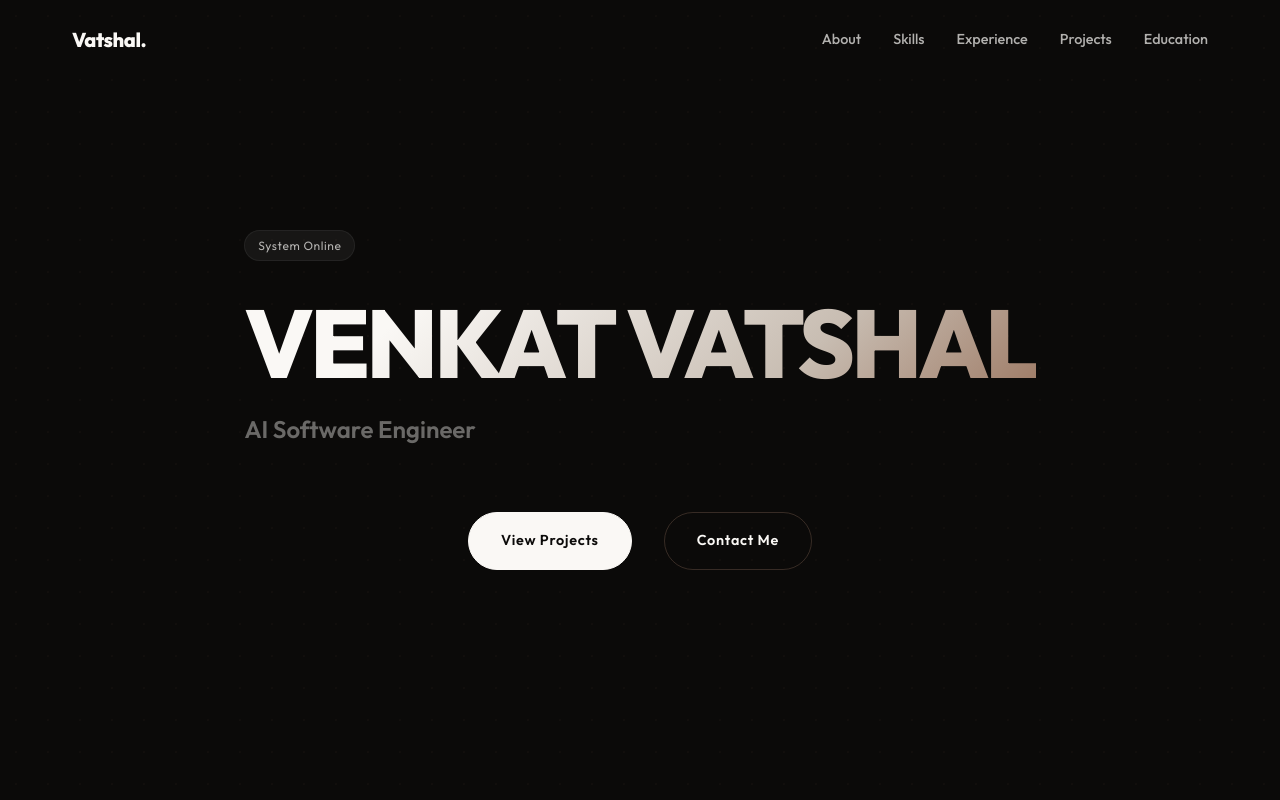
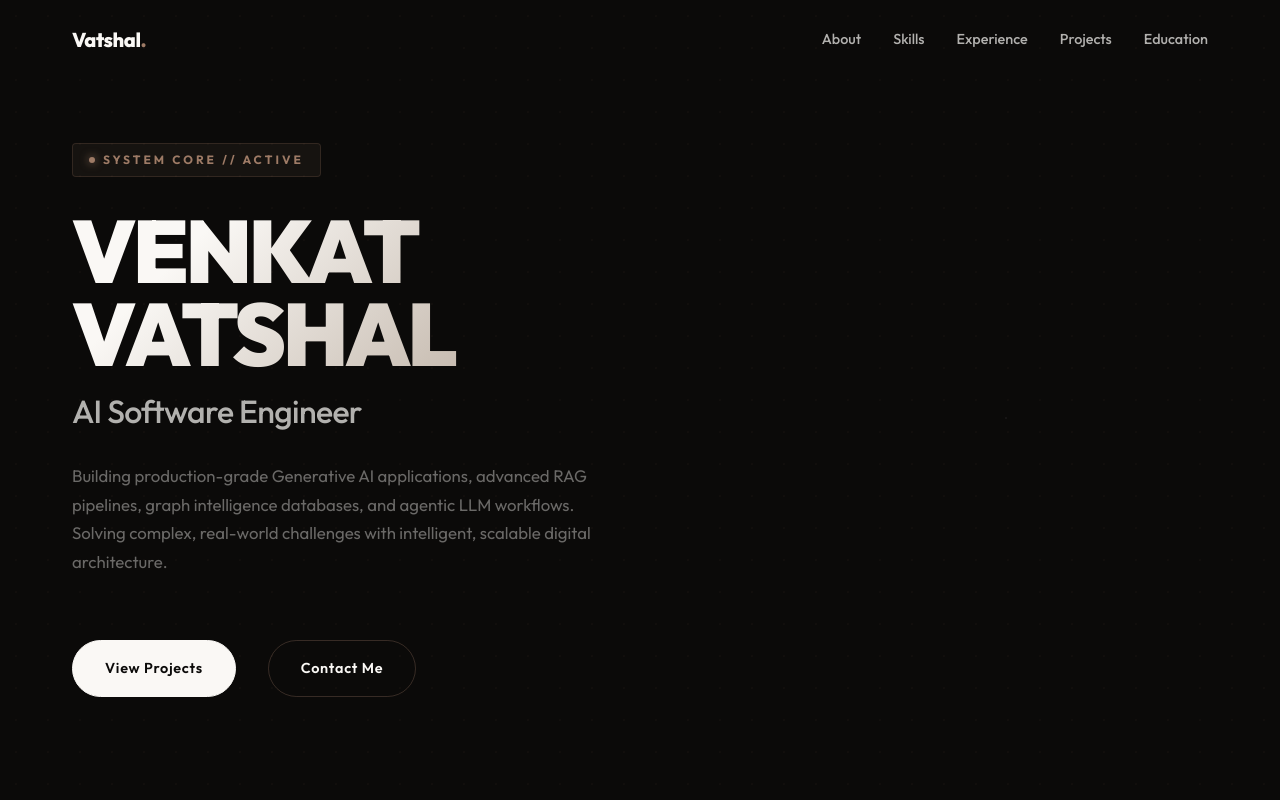
Before and after one commit to Vatshal-Venkat/portfolio, a Next.js app: page / in a window 1280 px wide. Shown: the top 800 px of the page. Built offline with nearby package versions, Linux system fonts and the light colour scheme.

Commit message:
Enhanced UI

```diff
--- a/src/components/Hero.css
+++ b/src/components/Hero.css
@@ -4,5 +4,223 @@
   overflow: hidden;
   display: flex;
   align-items: center;
+  padding-top: 100px;
+  padding-bottom: 60px;
+}
+
+.hero-grid {
+  display: grid;
+  grid-template-columns: 1.2fr 0.8fr;
+  align-items: center;
+  gap: var(--space-xl);
+  width: 100%;
+}
+
+.hero-content {
+  display: flex;
+  flex-direction: column;
+  align-items: flex-start;
+  text-align: left;
+  z-index: 2;
+}
+
+.hero-badge {
+  font-family: var(--font-sans);
+  text-transform: uppercase;
+  font-size: 0.75rem;
+  letter-spacing: 0.25em;
+  color: var(--accent-primary);
+  background: rgba(158, 123, 102, 0.08);
+  border: 1px solid rgba(158, 123, 102, 0.2);
+  padding: 0.4rem 1rem;
+  border-radius: 4px;
+  margin-bottom: var(--space-md);
+  font-weight: 700;
+  display: inline-flex;
+  align-items: center;
+  gap: 8px;
+}
+
+.hero-badge-dot {
+  width: 6px;
+  height: 6px;
+  background-color: var(--accent-primary);
+  border-radius: 50%;
+  box-shadow: 0 0 10px var(--accent-primary);
+}
+
+.hero-title-container {
+  margin-bottom: var(--space-sm);
+}
+
+.hero-title {
+  font-size: clamp(3rem, 7vw, 5.5rem);
+  font-weight: 900;
+  line-height: 0.95;
+  letter-spacing: -0.04em;
+  text-transform: uppercase;
+}
+
+.hero-subtitle {
+  font-size: clamp(1.25rem, 3vw, 2rem);
+  font-weight: 500;
+  color: var(--text-secondary);
+  margin-bottom: var(--space-md);
+  letter-spacing: -0.02em;
+}
+
+.hero-description {
+  font-size: 1.05rem;
+  color: var(--text-muted);
+  max-width: 540px;
+  margin-bottom: var(--space-lg);
+  line-height: 1.7;
+}
+
+.hero-cta {
+  display: flex;
+  gap: var(--space-md);
+}
+
+/* === CINEMATIC POSTER CARD === */
+.hero-visual {
+  display: flex;
   justify-content: center;
+  align-items: center;
+  z-index: 2;
+  perspective: 1000px;
 }
+
+.poster-card {
+  width: 100%;
+  max-width: 360px;
+  aspect-ratio: 3 / 4.3;
+  background: rgba(19, 16, 14, 0.6);
+  border: 1px solid rgba(250, 248, 245, 0.06);
+  border-radius: 12px;
+  position: relative;
+  overflow: hidden;
+  backdrop-filter: blur(16px);
+  box-shadow: 0 30px 60px rgba(0, 0, 0, 0.5), 0 0 40px rgba(158, 123, 102, 0.03);
+  transition: border-color 0.5s ease;
+}
+
+.poster-card:hover {
+  border-color: rgba(158, 123, 102, 0.35);
+}
+
+.poster-glow {
+  position: absolute;
+  top: 50%;
+  left: 50%;
+  transform: translate(-50%, -50%);
+  width: 250px;
+  height: 250px;
+  background: radial-gradient(circle, rgba(158, 123, 102, 0.22) 0%, rgba(0, 0, 0, 0) 70%);
+  z-index: 1;
+  pointer-events: none;
+}
+
+.poster-img-container {
+  position: absolute;
+  bottom: 0;
+  left: 0;
+  width: 100%;
+  height: 85%;
+  z-index: 2;
+  display: flex;
+  justify-content: center;
+  align-items: flex-end;
+  overflow: hidden;
+}
+
+.poster-img {
+  width: 90%;
+  height: auto;
+  max-height: 100%;
+  object-fit: contain;
+  filter: contrast(1.05) brightness(0.95);
+  transition: transform 0.5s cubic-bezier(0.25, 0.8, 0.25, 1);
+}
+
+.poster-card:hover .poster-img {
+  transform: scale(1.03) translateY(-5px);
+}
+
+/* Sci-fi Overlay HUD Elements */
+.poster-hud {
+  position: absolute;
+  inset: 0;
+  z-index: 3;
+  pointer-events: none;
+  padding: var(--space-sm);
+  display: flex;
+  flex-direction: column;
+  justify-content: space-between;
+  font-family: monospace;
+  font-size: 0.65rem;
+  color: var(--accent-primary);
+  opacity: 0.85;
+  letter-spacing: 0.1em;
+}
+
+.hud-top {
+  display: flex;
+  justify-content: space-between;
+  border-bottom: 1px dashed rgba(158, 123, 102, 0.15);
+  padding-bottom: 6px;
+}
+
+.hud-bottom {
+  display: flex;
+  justify-content: space-between;
+  align-items: flex-end;
+  border-top: 1px dashed rgba(158, 123, 102, 0.15);
+  padding-top: 6px;
+}
+
+.hud-tech-details {
+  display: flex;
+  flex-direction: column;
+  gap: 2px;
+  text-align: right;
+}
+
+.hud-barcode {
+  font-size: 0.9rem;
+  letter-spacing: -1px;
+  line-height: 1;
+  font-family: 'Courier New', Courier, monospace;
+  font-weight: bold;
+}
+
+/* Decorative Framing Lines */
+.poster-frame {
+  position: absolute;
+  inset: 8px;
+  border: 1px solid rgba(158, 123, 102, 0.05);
+  pointer-events: none;
+  z-index: 4;
+}
+
+/* Responsive Styles */
+@media (max-width: 992px) {
+  .hero-grid {
+    grid-template-columns: 1fr;
+    gap: var(--space-lg);
+    text-align: center;
+  }
+
+  .hero-content {
+    align-items: center;
+    text-align: center;
+  }
+
+  .hero-description {
+    margin: 0 auto var(--space-lg) auto;
+  }
+
+  .hero-visual {
+    margin-top: var(--space-md);
+  }
+}
--- a/src/components/Hero.tsx
+++ b/src/components/Hero.tsx
@@ -1,42 +1,60 @@
 "use client";
 
 import { motion } from "framer-motion";
-import "./Hero.css"; // Create a specific CSS file for Hero if needed, or just use globals
+import "./Hero.css";
 
 export default function Hero() {
   return (
-    <section className="hero-section flex items-center justify-center">
-      <div className="glow-effect" style={{ top: "20%", left: "50%", transform: "translateX(-50%)", width: "60vw", height: "60vw", opacity: 0.5 }}></div>
-      <div className="container text-center" style={{ zIndex: 1, position: "relative" }}>
+    <section className="hero-section">
+      <div className="container">
+        <div className="hero-grid">
 
+          {/* LEFT COLUMN: TYPOGRAPHY & CTAs */}
+          <div className="hero-content">
             <motion.div
-          initial={{ opacity: 0, y: 20 }}
+              initial={{ opacity: 0, y: 15 }}
               animate={{ opacity: 1, y: 0 }}
               transition={{ duration: 0.8, ease: "easeOut" }}
             >
-          <span className="badge mb-md">System Online</span>
+              <div className="hero-badge">
+                <span className="hero-badge-dot"></span>
+                System Core // Active
+              </div>
             </motion.div>
 
+            <div className="hero-title-container">
               <motion.h1
-          className="h1 mb-sm text-gradient"
-          initial={{ opacity: 0, scale: 0.9 }}
-          animate={{ opacity: 1, scale: 1 }}
-          transition={{ duration: 1, delay: 0.2, ease: "easeOut" }}
+                className="hero-title text-gradient"
+                initial={{ opacity: 0, y: 30 }}
+                animate={{ opacity: 1, y: 0 }}
+                transition={{ duration: 0.9, delay: 0.15, ease: "easeOut" }}
               >
                 VENKAT VATSHAL
               </motion.h1>
+            </div>
+
+            <motion.h2
+              className="hero-subtitle"
+              initial={{ opacity: 0, y: 20 }}
+              animate={{ opacity: 1, y: 0 }}
+              transition={{ duration: 0.8, delay: 0.3, ease: "easeOut" }}
+            >
+              AI Software Engineer
+            </motion.h2>
 
             <motion.p
-          className="h3 mb-lg text-muted"
+              className="hero-description"
               initial={{ opacity: 0, y: 20 }}
               animate={{ opacity: 1, y: 0 }}
-          transition={{ duration: 0.8, delay: 0.4, ease: "easeOut" }}
+              transition={{ duration: 0.8, delay: 0.45, ease: "easeOut" }}
             >
-          AI Software Engineer
+              Building production-grade Generative AI applications, advanced RAG pipelines,
+              graph intelligence databases, and agentic LLM workflows. Solving complex,
+              real-world challenges with intelligent, scalable digital architecture.
             </motion.p>
 
             <motion.div
-          className="flex justify-center gap-md"
+              className="hero-cta"
               initial={{ opacity: 0, y: 20 }}
               animate={{ opacity: 1, y: 0 }}
               transition={{ duration: 0.8, delay: 0.6, ease: "easeOut" }}
@@ -44,7 +62,67 @@ export default function Hero() {
               <a href="#projects" className="btn-primary">View Projects</a>
               <a href="#contact" className="btn-secondary">Contact Me</a>
             </motion.div>
+          </div>
 
+          {/* RIGHT COLUMN: INTERACTIVE CINEMATIC POSTER CARD */}
+          <div className="hero-visual">
+            <motion.div
+              initial={{ opacity: 0, scale: 0.95, y: 40 }}
+              animate={{ opacity: 1, scale: 1, y: 0 }}
+              transition={{ duration: 1.1, delay: 0.3, ease: "easeOut" }}
+            >
+              {/* Gentle floating animation for the poster */}
+              <motion.div
+                className="poster-card"
+                animate={{ y: [0, -10, 0] }}
+                transition={{
+                  duration: 6,
+                  repeat: Infinity,
+                  repeatType: "reverse",
+                  ease: "easeInOut"
+                }}
+              >
+                {/* Backlight Ambient Glow */}
+                <div className="poster-glow"></div>
+
+                {/* HUD Overlay Elements */}
+                <div className="poster-hud">
+                  <div className="hud-top">
+                    <span>SEC_04 // ENG-AI</span>
+                    <span>SYS_N8N_ACTIVE</span>
+                  </div>
+
+                  <div className="hud-bottom">
+                    <div className="hud-barcode">
+                      ||||| | ||| || ||| |
+                    </div>
+                    <div className="hud-tech-details">
+                      <span>LATENCY // 42MS</span>
+                      <span>CORE // STABLE</span>
+                    </div>
+                  </div>
+                </div>
+
+                {/* Decorative Inner Frame */}
+                <div className="poster-frame"></div>
+
+                {/* Portrait Image Container */}
+                <div className="poster-img-container">
+                  <img
+                    src="/Vatshal-Venkat.png"
+                    alt="Venkat Vatshal Portrait"
+                    className="poster-img"
+                    onError={(e) => {
+                      // Fallback in case of filename variations
+                      e.currentTarget.src = "/Venkat-Vatshal.png";
+                    }}
+                  />
+                </div>
+              </motion.div>
+            </motion.div>
+          </div>
+
+        </div>
       </div>
     </section>
   );
--- a/src/components/Navbar.css
+++ b/src/components/Navbar.css
@@ -10,7 +10,7 @@
 }
 
 .navbar-scrolled {
-  background: rgba(5, 5, 5, 0.8);
+  background: rgba(11, 10, 9, 0.85);
   backdrop-filter: blur(12px);
   border-bottom: 1px solid var(--border-color);
   height: 70px;
@@ -23,13 +23,34 @@
   color: var(--text-primary);
 }
 
+.navbar-logo a span {
+  color: var(--accent-primary);
+}
+
 .navbar-links a {
   font-size: 0.9rem;
   font-weight: 500;
   color: var(--text-secondary);
+  position: relative;
+  padding: 0.25rem 0;
   transition: color 0.3s ease;
+}
+
+.navbar-links a::after {
+  content: '';
+  position: absolute;
+  bottom: 0;
+  left: 0;
+  width: 0;
+  height: 1.5px;
+  background-color: var(--accent-primary);
+  transition: width 0.3s cubic-bezier(0.25, 0.8, 0.25, 1);
 }
 
 .navbar-links a:hover {
   color: var(--text-primary);
 }
+
+.navbar-links a:hover::after {
+  width: 100%;
+}
--- a/src/components/Navbar.tsx
+++ b/src/components/Navbar.tsx
@@ -18,7 +18,7 @@ export default function Navbar() {
     <header className={`navbar ${scrolled ? "navbar-scrolled" : ""}`}>
       <div className="container flex items-center justify-between" style={{ height: "100%" }}>
         <div className="navbar-logo">
-          <a href="#">Vatshal.</a>
+          <a href="#">Vatshal<span>.</span></a>
         </div>
         <nav className="navbar-links flex gap-md">
           <a href="#about">About</a>
--- a/src/components/ProjectsGrid.tsx
+++ b/src/components/ProjectsGrid.tsx
@@ -29,11 +29,12 @@ export default function ProjectsGrid() {
   return (
     <div className="grid grid-cols-2 gap-lg mt-md">
       {projects.map((project, idx) => (
-        <div key={idx} className="glass-card flex-col" style={{ display: 'flex' }}>
-          <h3 className="h3 text-gradient mb-md" style={{ fontSize: '1.5rem', flexShrink: 0 }}>{project.title}</h3>
-          <ul style={{ listStyleType: 'circle', paddingLeft: '1.2rem', display: 'flex', flexDirection: 'column', gap: '0.8rem', color: 'var(--text-secondary)' }}>
+        <div key={idx} className="project-card">
+          <div className="project-meta">Project // 0{idx + 1}</div>
+          <h3 className="project-title text-gradient">{project.title}</h3>
+          <ul className="project-bullet-list">
             {project.bullets.map((bullet, bIdx) => (
-              <li key={bIdx} style={{ fontSize: '0.95rem', lineHeight: '1.6' }}>{bullet}</li>
+              <li key={bIdx} className="project-bullet-item">{bullet}</li>
             ))}
           </ul>
         </div>
```
Also changed, not shown: src/components/EducationSection.tsx (+18 -13 lines), src/components/ExperienceList.tsx (+12 -7 lines). Lines whose indentation alone changed are shown as unchanged.
